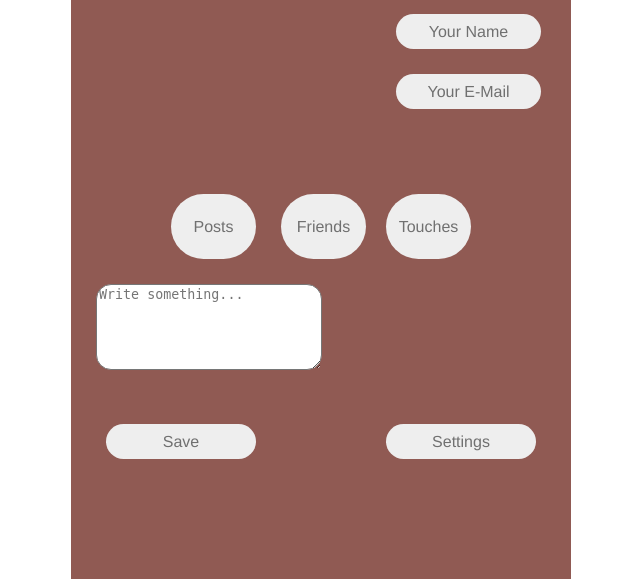
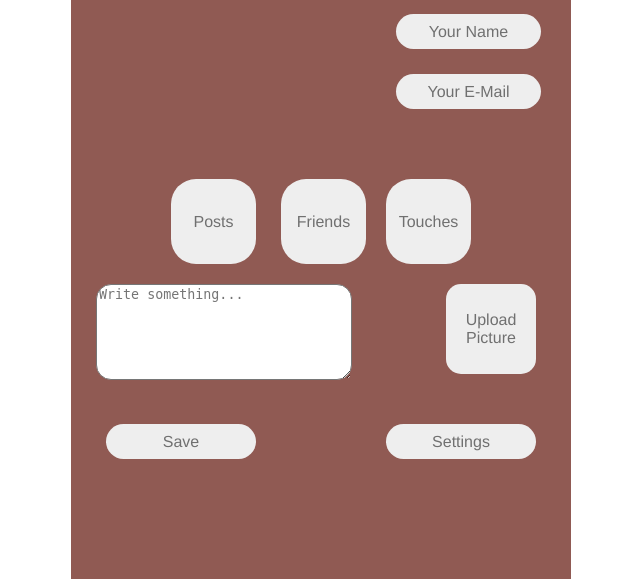
Before and after one commit to Anissajasmin/Webprojekt1, a PHP site: page /profilseite.php in a window 1280 px wide. Shown: the part 171-750 px from the top of the page, without its empty margins (249-889 px from the left). Run offline with PHP 8.4, Linux system fonts and the light colour scheme.

Commit message:
Grundgerüst der Profilseite

```diff
--- a/profilseite.css
+++ b/profilseite.css
@@ -96,17 +96,17 @@ border-radius: 30px;
     position: absolute;
     left: 210px;
     right: 125px;
-    top: 260px;
+    top: 245px;
     width: 85px;
-    height: 65px;
+    height: 85px;
     background: #eee;
     color: #707070;
     font-family: "Helvetica Neue";
     box-sizing: border-box;
-    border-radius: 40px;
-    -moz-border-radius: 40px;
-    -webkit-border-radius: 40px;
-    -o-border-radius: 40px;
+    border-radius: 25px;
+    -moz-border-radius: 25px;
+    -webkit-border-radius: 25px;
+    -o-border-radius: 25px;
 
 }
 
@@ -121,17 +121,17 @@ border-radius: 30px;
     justify-content: center;
     position: absolute;
     left: 20%;
-    top: 260px;
+    top: 245px;
     width: 85px;
-    height: 65px;
+    height: 85px;
     background: #eee;
     color: #707070;
     font-family: "Helvetica Neue";
     box-sizing: border-box;
-    border-radius: 40px;
-    -moz-border-radius: 40px;
-    -webkit-border-radius: 40px;
-    -o-border-radius: 40px;
+    border-radius: 25px;
+    -moz-border-radius: 25px;
+    -webkit-border-radius: 25px;
+    -o-border-radius: 25px;
 
 }
 .button4:hover {
@@ -145,17 +145,17 @@ border-radius: 30px;
     justify-content: center;
     position: absolute;
     right: 20%;
-    top: 260px;
+    top: 245px;
     width: 85px;
-    height: 65px;
+    height: 85px;
     background: #eee;
     color: #707070;
     font-family: "Helvetica Neue";
     box-sizing: border-box;
-    border-radius: 40px;
-    -moz-border-radius: 40px;
-    -webkit-border-radius: 40px;
-    -o-border-radius: 40px;
+    border-radius: 25px;
+    -moz-border-radius: 25px;
+    -webkit-border-radius: 25px;
+    -o-border-radius: 25px;
 
 }
 
@@ -231,12 +231,33 @@ border-radius: 30px;
     background-color:#D86763;
 }
 
+.button9 {
+    float: left;
+    display: flex;
+    align-items: center;
+    justify-content: center;
+    position: absolute;
+    width: 90px;
+    height: 90px;
+    top: 350px;
+    right:35px;
+    background: #eee;
+    color: #707070;
+    font-family: "Helvetica Neue";
+    box-sizing: border-box;
+    border-radius: 15px;
+    -moz-border-radius: 15px;
+    -webkit-border-radius: 15px;
+    -o-border-radius: 15px;
+
+}
+
 
 
 #text {
     position: absolute;
-    width:220px;
-    height: 80px;
+    width:250px;
+    height: 90px;
     top: 350px;
     left: 25px;
     color: #707070;
--- a/profilseite.php
+++ b/profilseite.php
@@ -41,6 +41,7 @@
 
         <div class="button1">Save</div>
         <div class="button2">Settings</div>
+        <div class="button9">Upload Picture</div>
         <div id="ueberschrift">
             <h3> Your Profile</h3>
         </div>
```
